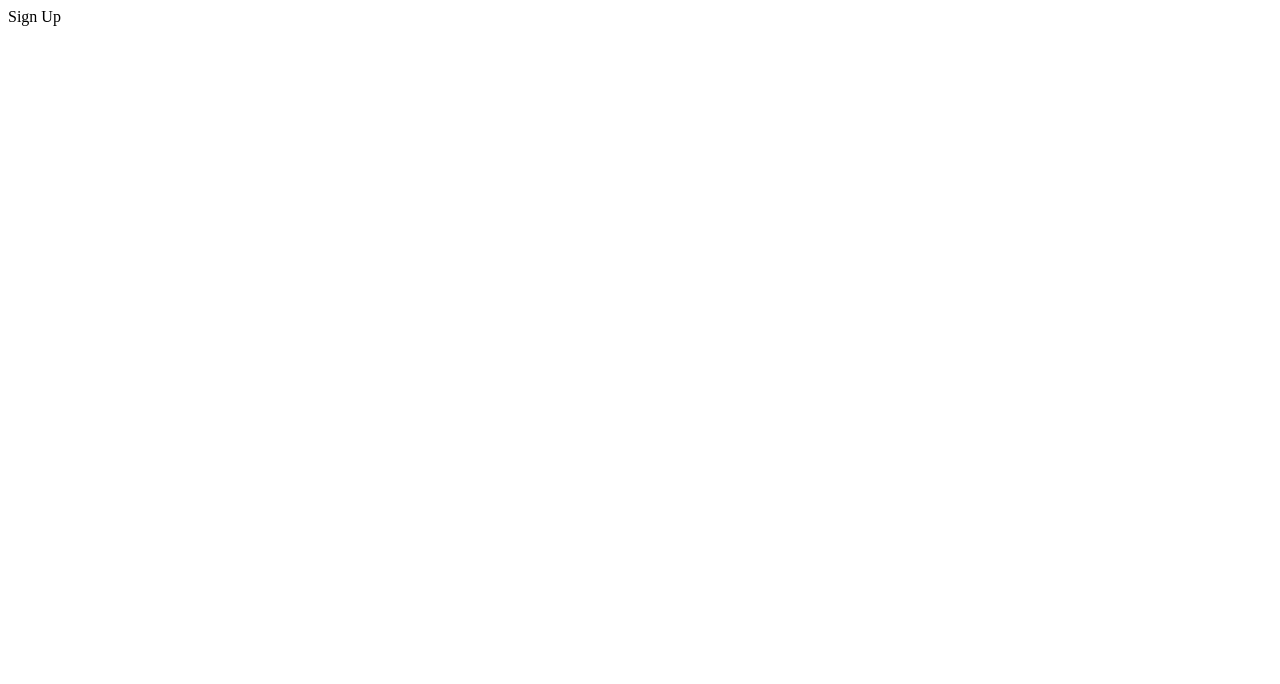
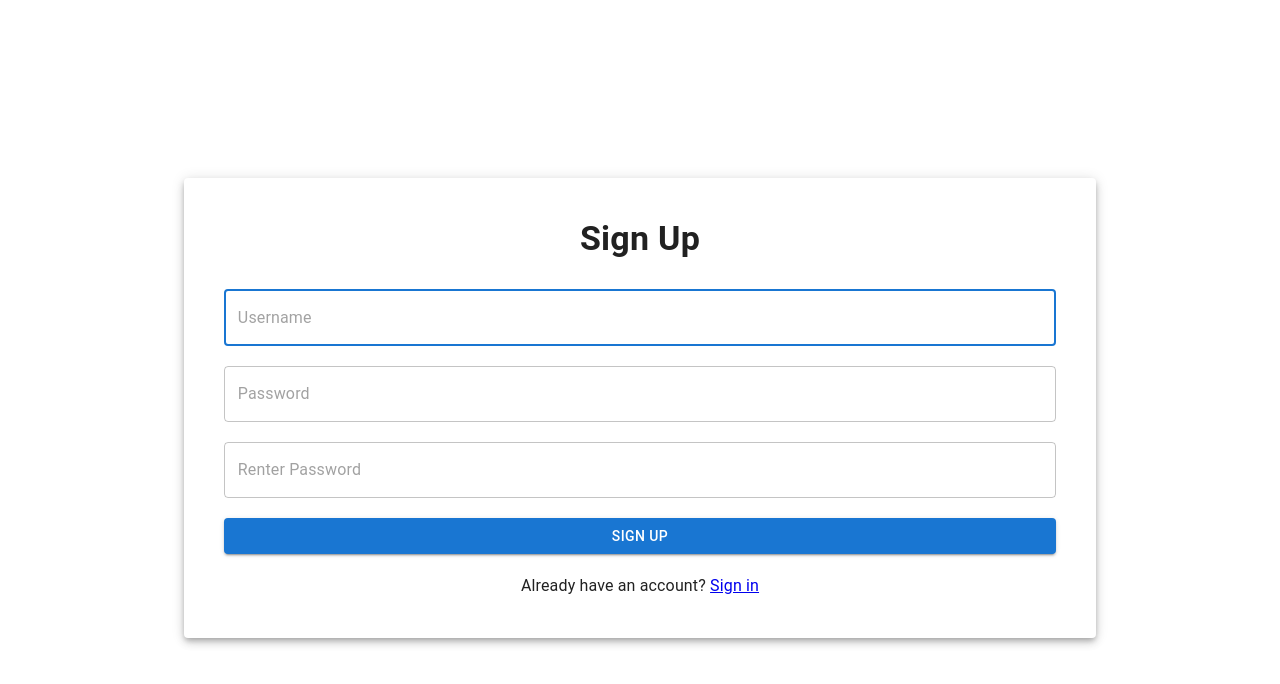
Before and after one commit to castonln/RecipeVault, a React (Vite) app in the folder client/: page /signup in a window 1280 px wide. Shown: the top 684 px of the page. Built offline with nearby package versions, Linux system fonts and the light colour scheme.

Commit message:
Added Sign Up, initial

```diff
--- a/client/src/components/SignIn.jsx
+++ b/client/src/components/SignIn.jsx
@@ -11,7 +11,7 @@ const SignIn = () => {
             direction="row"
             justifyContent="center"
             alignItems="center"
-            sx={{ width: 1, height: "100vh" }}>
+            sx={{height: "100vh" }}>
             <Paper elevation={5}>
                 <Box component="form" onSubmit={handleSubmit} noValidate margin="40px">
                     <Typography
--- a/client/src/components/SignUp.jsx
+++ b/client/src/components/SignUp.jsx
@@ -1,8 +1,45 @@
-import { Box } from "@mui/material";
+import { Stack, Paper, Box, TextField, Typography, Button } from "@mui/material";
+import { NavLink } from "react-router";
+import { ROUTES } from "../utils/router";
 
 const SignUp = () => {
+    const handleSubmit = () => {
+        console.log("Submit")
+    }
+
     return (
-    <Box>Sign Up</Box>
+        <Stack
+            direction="row"
+            justifyContent="center"
+            alignItems="center"
+            sx={{height: "100vh" }}>
+
+            <Paper elevation={5}>
+                <Box component="form" onSubmit={handleSubmit} noValidate margin="40px">
+                    <Typography
+                        component="h1"
+                        variant="h4"
+                        fontWeight="bold"
+                        sx={{
+                            textAlign: "center",
+                            marginBottom: "30px"
+                        }}>
+                        Sign Up
+                    </Typography>
+                    <TextField placeholder="Username" fullWidth required autoFocus sx={{ marginBottom: "20px" }} />
+                    <TextField placeholder="Password" fullWidth required type="password" sx={{ marginBottom: "20px" }} />
+                    <TextField placeholder="Renter Password" fullWidth required type="password" sx={{ marginBottom: "20px" }} />
+                    <Button type="submit" variant="contained" fullWidth>Sign Up</Button>
+
+                    <Typography sx={{
+                        marginTop: "20px",
+                        textAlign: "center",
+                    }}>
+                        Already have an account? <NavLink to={"/signin"}>Sign in</NavLink>
+                    </Typography>
+                </Box>
+            </Paper>
+        </Stack>
     );
 }
 
```
